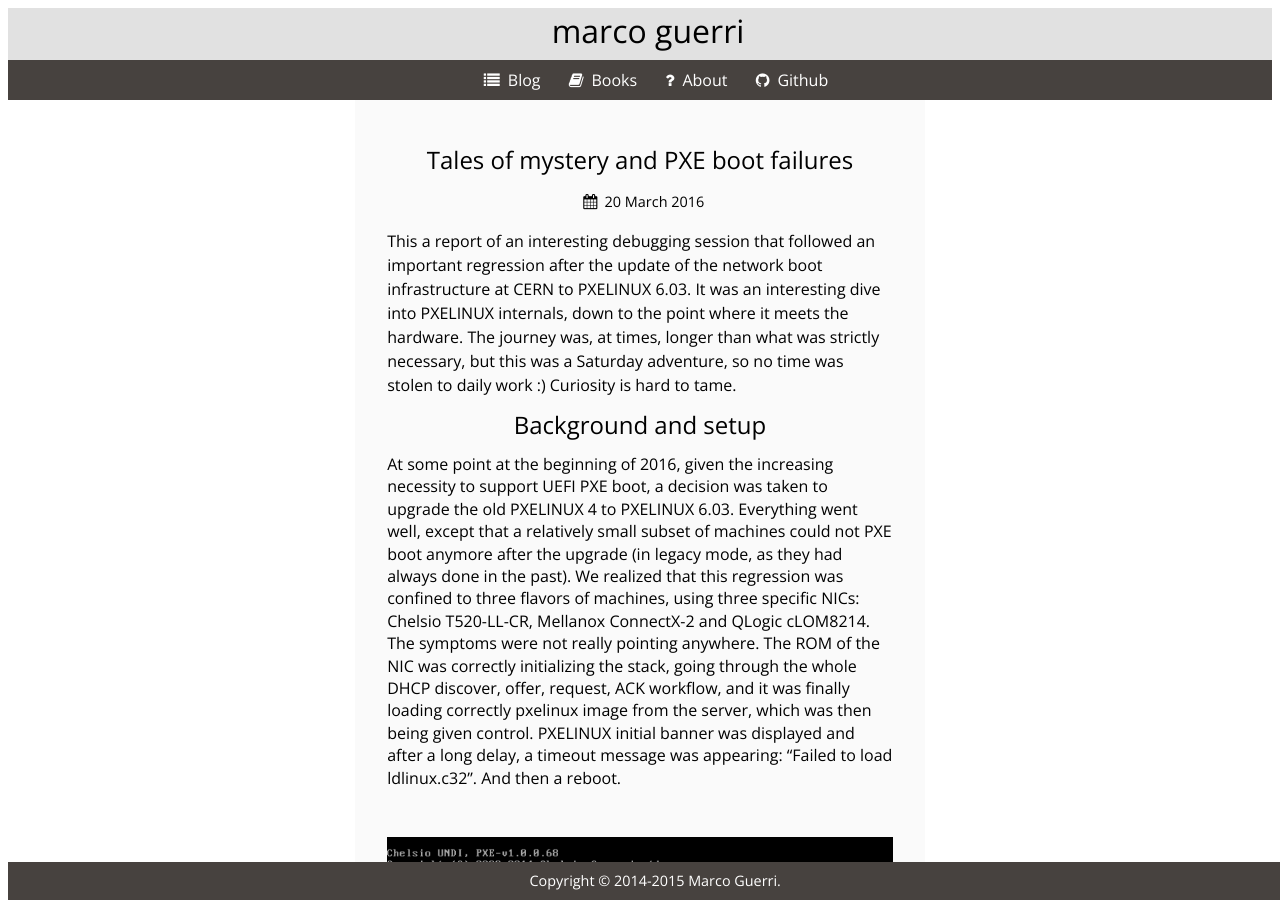
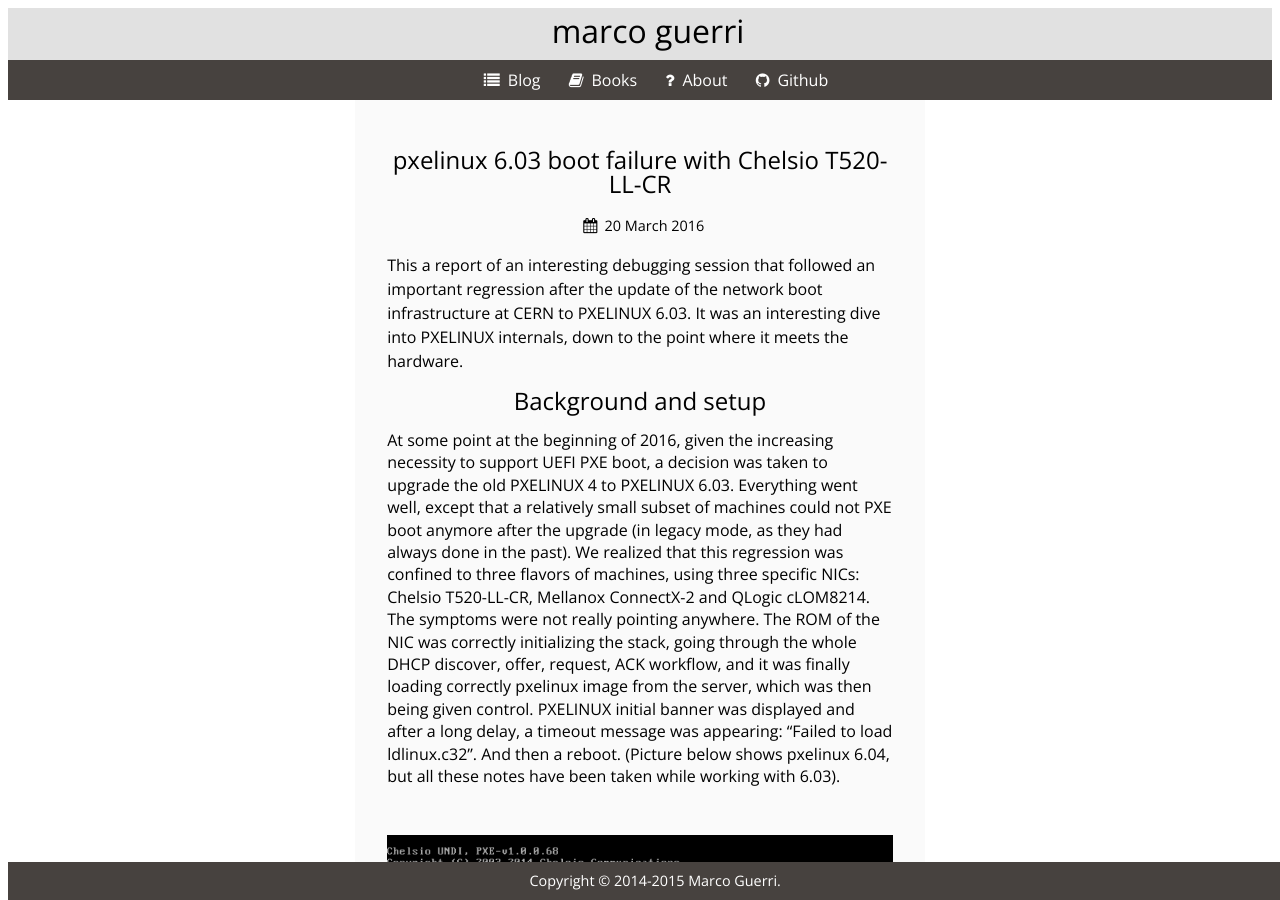
Before and after one commit to marcoguerri/marcoguerri.github.io, a Jekyll site: the page built from _posts/2016-03-21-pxeboot-failures-chelsio.markdown, in a window 1280 px wide and 900 px high. Built offline with Jekyll 4.4.1, drawn with Linux system fonts in a browser that asks for light colours; some of the changed text lies outside the part shown.

Commit message:
Modified titles

```diff
--- a/_posts/2013-10-07-gentoo-dmcrypt.markdown
+++ b/_posts/2013-10-07-gentoo-dmcrypt-luks.markdown
@@ -1,6 +1,6 @@
 ---
 layout: post
-title:  "Gentoo full disk encryption with dm-crypt"
+title:  "Gentoo full disk encryption with dm-crypt/LUKS"
 date:   2013-10-07 13:31:48
 categories: jekyll update
 summary: "This post sums up the installation procedure of a Gentoo Linux distribution with
--- a/_posts/2014-08-23-heartbleed.markdown
+++ b/_posts/2014-08-23-heartbleed.markdown
@@ -1,6 +1,6 @@
 ---
 layout: post
-title:  "Exploiting Heartbleed bug"
+title:  "Exploiting CVE-2014-0160 (Heartbleed)"
 date:   2014-08-23 13:31:48
 categories: jekyll update
 published: yes
--- a/_posts/2016-03-21-tales-of-mystery-and-pxelinux.markdown
+++ b/_posts/2016-03-21-pxeboot-failures-chelsio.markdown
@@ -1,15 +1,13 @@
 ---
 layout: post
-title:  "Tales of mystery and PXE boot failures"
+title:  "pxelinux 6.03 boot failure with Chelsio T520-LL-CR"
 date:   2016-03-20 21:00:00
 categories: jekyll update
 published: yes
 summary: "This a report of an interesting debugging session that followed an important
 regression after the update of the network boot infrastructure at CERN to PXELINUX
 6.03. It was an interesting dive into PXELINUX internals, down to the point where
-it meets the hardware. The journey was, at times, longer than what was strictly
-necessary, but this was a Saturday adventure, so no time was stolen to daily work :)
-Curiosity is hard to tame. "
+it meets the hardware."
 ---
 
 Background and setup
@@ -25,7 +23,8 @@ anywhere. The ROM of the NIC was correctly initializing the stack, going through
 the whole DHCP discover, offer, request, ACK workflow, and it was finally loading
 correctly pxelinux image from the server, which was then being given control.
 PXELINUX initial banner was displayed and after a long delay, a timeout message
-was appearing: "Failed to load ldlinux.c32". And then a reboot.
+was appearing: "Failed to load ldlinux.c32". And then a reboot. (Picture below
+shows pxelinux 6.04, but all these notes have been taken while working with 6.03).
 
 <p align="center">
 <a id="single_image" href="/img/pxe_timeout.png"><img src="/img/pxe_timeout.png" alt=""/></a>
@@ -816,10 +815,11 @@ interrupt for no reason).
 Conclusions
 =======
 After the investigation we came to the conclusion that we need a new firmware which
-properly handles the *PXENV_UNDI_ISR_OUT_OURS* flag.
-The manufacturer has been made aware of the issue and hopefully this will be fixed soon.
+properly handles the *PXENV_UNDI_ISR_OUT_OURS* flag. The manufacturer has been made
+aware of the issue and hopefully this will be fixed soon.
 
 Updates
 =======
-It turns out the QLogic cLOM8214 are affected by the same issue, and can boot
+   * It turns out the QLogic cLOM8214 are affected by the same issue, and can boot
 just fine if *PXENV_UNDI_ISR_OUT_OURS* is considered always set.
+   * Chelsio has provided a new firmware which allows to boot correctly with lpxelinux 6.03
```
